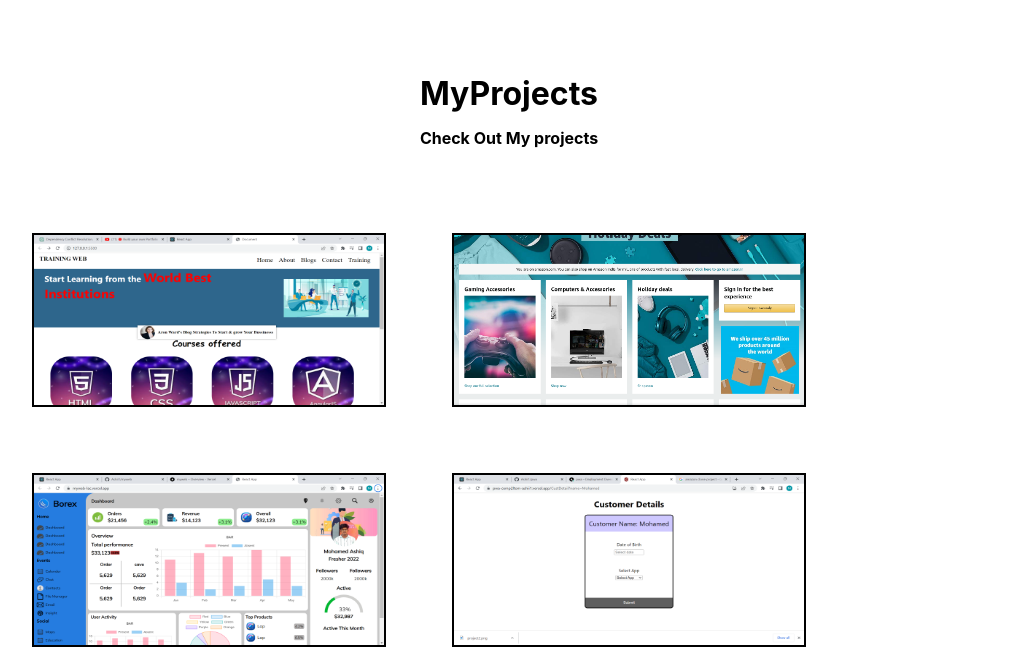
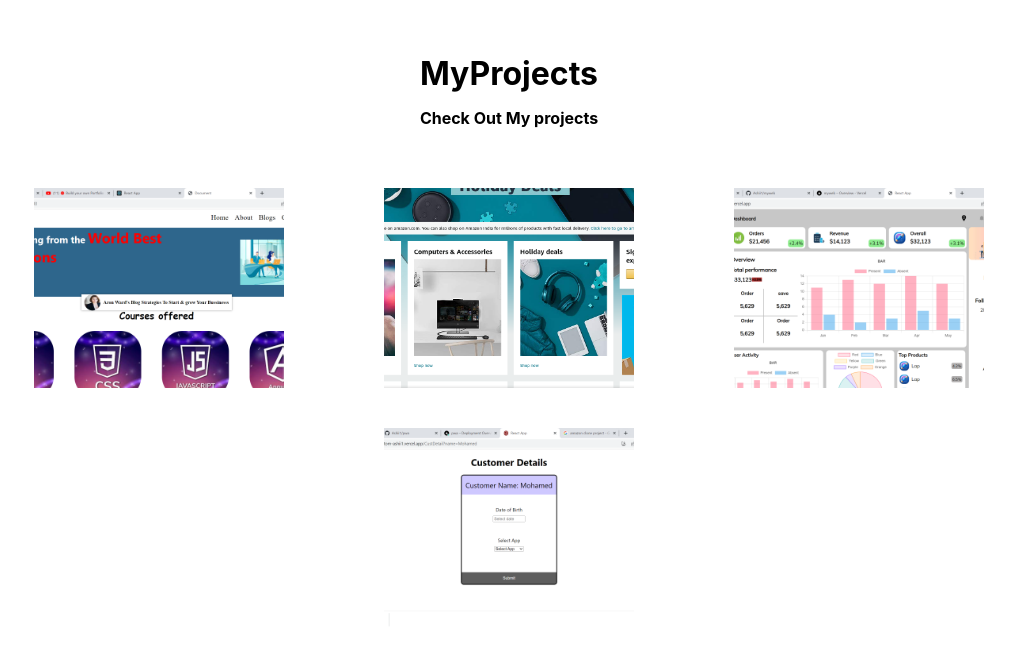
Before and after one commit to Ashii1/mohamedashiq1, a React (Create React App) app: page / in a window 1280 px wide. Shown: the part 1530-2180 px from the top of the page, without its empty margins (131-1146 px from the left). Built offline with nearby package versions, Linux system fonts and the light colour scheme.

Commit message:
Add files via upload

```diff
--- a/src/App.css
+++ b/src/App.css
@@ -226,17 +226,27 @@ body {
   padding-top: 10px;
 }
 
-.project-container-projects img {
+/*.project-container-projects img {
   width: 350px;
   height: 170px;
   border: 2px solid black;
+}*/
+.project img {
+  width: 100%;
+  height: 100%;
+  object-fit: cover;
+  transition: transform 0.3s ease;
 }
 
+
+
 .project {
-  margin: 35px;
-  width: 350px;
-  height: 170px;
-  transition: transform 100ms ease-in;
+  position: relative;
+  width: 250px;
+  height: 200px;
+  margin: 20px;
+  overflow: hidden;
+  cursor: pointer;
 }
 
 .project:hover {
@@ -252,29 +262,26 @@ body {
 }
 
 .project-content {
-  padding: 10px;
-
+  position: absolute;
+  top: 0;
+  left: 0;
+  width: 100%;
+  height: 100%;
+  background-color: rgba(0, 0, 0, 0.7);
+  display: flex;
+  flex-direction: column;
+  align-items: center;
+  justify-content: center;
+  opacity: 0;
+  transition: opacity 0.3s ease;
+  padding: 20px;
 }
 
-.project-content p {
-  font-size: 50px;
+.project-content {
+  padding: 10px;
 }
-
-.project-content h4 {
-  padding-bottom: 5px;
-}
-
-.project-container {
-  display: flex;
-  flex-direction: column;
-  /*color: white;*/
-  justify-content: center;
-  align-items: center;
-  margin: 200px 0;
-}
-
 .project-container h1 {
-  padding-bottom: 15px;
+  margin-bottom: 15px;
 }
 
 .project-container p {
@@ -282,11 +289,48 @@ body {
   font-size: 16px;
 }
 
+
+
+  .project:hover img {
+    transform: scale(1.1);
+  }
+
+  .project:hover .project-content {
+    opacity: 1;
+  }
+
+  .project-content p {
+
+    padding: 10px;
+    margin: 5px;
+  }
+  .project-content h4{
+    margin: 5px;
+  }
+
+
+
+  .project-container {
+    display: flex;
+    flex-direction: column;
+    align-items: center;
+    padding: 80px 0;
+    text-align: center;
+    column-gap: 90px;
+  }
+
+
+
   .project-container-projects {
-  display: flex;
+    /* display: flex;
   width: 80vw;
   margin-top: 50px;
-  flex-wrap: wrap !important;
+  flex-wrap: wrap !important;*/
+    display: flex;
+    justify-content: center;
+    flex-wrap: wrap;
+   column-gap: 60px;
+    margin-top: 40px;
   }
 
   a {
@@ -355,7 +399,8 @@ a {
       margin: 156px 0 0 43px;
       display: block;
     }
-  .skillcontainer-text{
+
+    .skillcontainer-text {
       margin-top: 20px;
     }
 
```
Lines whose indentation alone changed are shown as unchanged.
